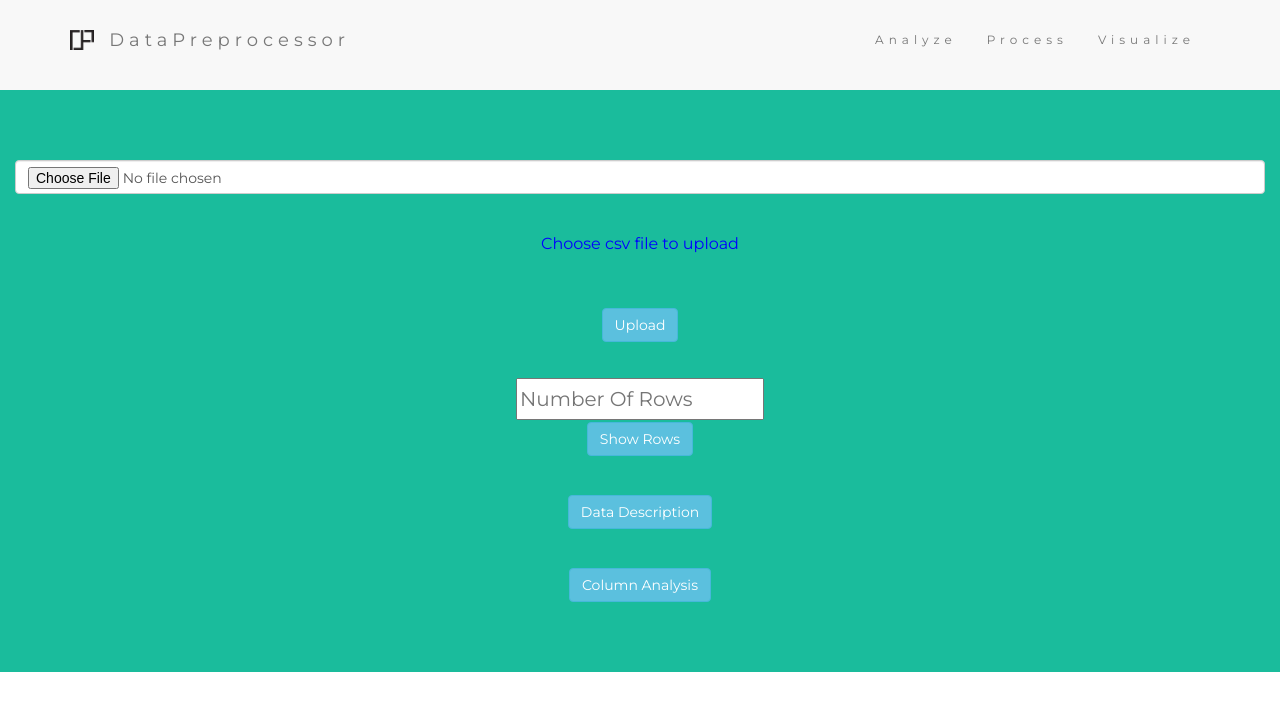
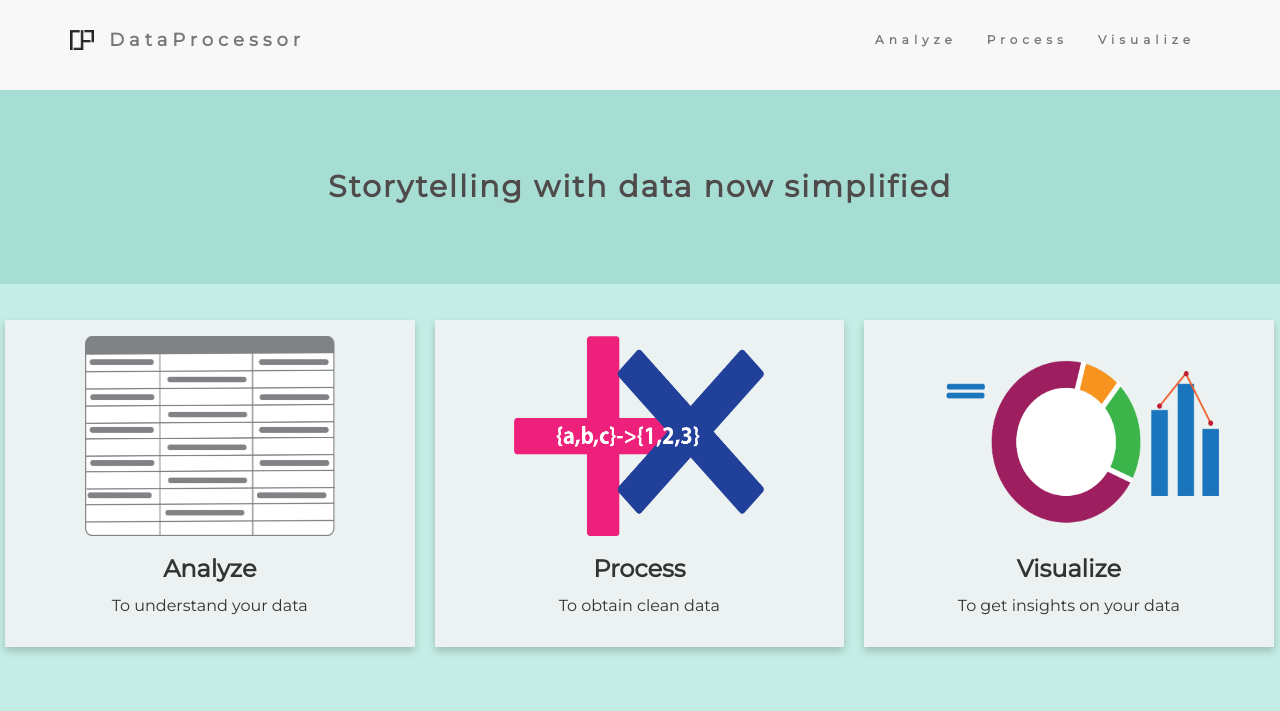
Before and after one commit to spoorthiuk/DataProcessor-Flask-, a Flask app: page / in a window 1280 px wide. Shown: the top 711 px of the page. Run offline with Flask 3, Linux system fonts and the light colour scheme; some libraries are stand-ins or nearby versions.

Commit message:
Style: Home Page

```diff
--- a/app.py
+++ b/app.py
@@ -5,18 +5,23 @@ import libraries as lib
 import requests
 
 app = Flask(__name__)
+DATA_FILENAME = ""
 
 app.secret_key = 'This is your secret key to utilize session in Flask'
 
-@app.route('/',methods=['GET','POST'])
+@app.route('/')
+def homePage():
+    return render_template("home_page.html")
+
+@app.route('/upload_and_analyze',methods=['GET','POST'])
 def uploadFile():
     if request.method == 'POST':
         f = request.files.get('file')
-        data_filename = secure_filename(f.filename)
-        f.save(data_filename)
-        session['uploaded_data_file_path'] = data_filename
-        return render_template("home_page_after.html")
-    return render_template("home_page_before.html")
+        DATA_FILENAME = secure_filename(f.filename)
+        f.save(DATA_FILENAME)
+        session['uploaded_data_file_path'] = DATA_FILENAME
+        return render_template("upload_and_analyze_after.html")
+    return render_template("upload_and_analyze_before.html")
 
 @app.route('/show_data')
 def showData():
@@ -84,15 +89,6 @@ def showColumnAnalysis():
                 html_output += '<tr><td style="color: green">{}</td></tr>'.format(value2)
     html_output += '</table>'
 
-
-    url = 'http://127.0.0.1:5000/assets/dataProcessor.png'
-    response = requests.head(url)
-
-    if response.status_code == 200:
-        print("File exists!")
-    else:
-        print("File does not exist.")
-
     return render_template('show_column_analysis.html',
                            data_var=html_output)
 
--- a/static/home.css
+++ b/static/home.css
@@ -1,7 +1,7 @@
 body {
     font: 20px Montserrat, sans-serif;
     line-height: 1.8;
-    color: #f5f6f7;
+    background-color: #b9eae1d5;
   }
   .bodyTable {
     font: 12px Montserrat, sans-serif;
@@ -25,20 +25,16 @@ body {
   p {font-size: 16px;}
   .margin {margin-bottom: 45px;}
   .bg-1 {
-    background-color: #1abc9c; /* Green */
-    color: #ffffff;
+    background-color: #a2dbd1d5; /* Green */
+    color: #504b4b;
+    font-size: 30px;
+    font-weight: bold;
+    letter-spacing: 2px;
   }
-  .bg-2 {
-    background-color: #474e5d; /* Dark Blue */
-    color: #ffffff;
-  }
-  .bg-3 {
-    background-color: #ffffff; /* White */
-    color: #555555;
-  }
-  .bg-4 {
-    background-color: #2f2f2f; /* Black Gray */
-    color: #fff;
+  .bg2 {
+    display: flex;
+    justify-content: space-between;
+    border: 1px solid #000;
   }
   .container-fluid {
     padding-top: 70px;
@@ -53,7 +49,67 @@ body {
     margin-bottom: 0;
     font-size: 12px;
     letter-spacing: 5px;
+    font-weight: bold;
   }
   .navbar-nav  li a:hover {
     color: #1abc9c !important;
+    text-decoration: none;
+    border-bottom: 3px solid
   }
+
+  .column {
+  float: left;
+  width: 33.3%;
+  padding: 0 10px;
+}
+
+/* Remove extra left and right margins, due to padding */
+.row {margin: 0 -5px;}
+
+/* Responsive columns */
+@media screen and (max-width: 600px) {
+  .column {
+    width: 100%;
+    display: block;
+    margin-bottom: 20px;
+  }
+}
+
+/* Style the counter cards */
+.card1 {
+  box-shadow: 0 4px 8px 0 rgba(0, 0, 0, 0.2);
+  padding: 16px;
+  text-align: center;
+  background-color: #edf3f2f8;
+  cursor: pointer;
+}
+
+.card1 img{
+    width: 250px;
+    height: 200px;
+}
+
+.card2 {
+    box-shadow: 0 4px 8px 0 rgba(0, 0, 0, 0.2);
+    padding: 16px;
+    text-align: center;
+    background-color: #edf3f2f8;
+    cursor: pointer;
+  }
+.card2 img{
+    width: 250px;
+    height: 200px;
+}
+
+
+  .card3 {
+    box-shadow: 0 4px 8px 0 rgba(0, 0, 0, 0.2);
+    padding: 16px;
+    text-align: center;
+    background-color: #edf3f2f8;
+    cursor: pointer;
+  }
+  .card3 img{
+    width: 300px;
+    height: 200px;
+    }
--- /dev/null
+++ b/templates/home_page.html
@@ -0,0 +1,70 @@
+<!DOCTYPE html>
+<html lang="en">
+<head>
+  <!-- Theme Made By www.w3schools.com - No Copyright -->
+  <title>DataProcessor</title>
+  <meta charset="utf-8">
+  <meta name="viewport" content="width=device-width, initial-scale=1">
+  <link rel="stylesheet" href="https://maxcdn.bootstrapcdn.com/bootstrap/3.4.1/css/bootstrap.min.css">
+  <link href="https://fonts.googleapis.com/css?family=Montserrat" rel="stylesheet">
+  <script src="https://ajax.googleapis.com/ajax/libs/jquery/3.6.4/jquery.min.js"></script>
+  <script src="https://maxcdn.bootstrapcdn.com/bootstrap/3.4.1/js/bootstrap.min.js"></script>
+  <link rel = "stylesheet" href="../static/home.css" >
+</head>
+
+<body>
+    <!-- Navbar -->
+    <nav class="navbar navbar-default" >
+    <div class="container">
+        <div class="navbar-header" >
+        <button type="button" class="navbar-toggle" data-toggle="collapse" data-target="#myNavbar">
+            <span class="icon-bar"></span>
+            <span class="icon-bar"></span>
+            <span class="icon-bar"></span>
+        </button>
+        <img class="navbar-brand" src = "../static/dataProcessor.png">
+        <p class="navbar-brand">DataProcessor</p>
+        </div>
+        <div class="collapse navbar-collapse" id="myNavbar" >
+        <ul class="nav navbar-nav navbar-right">
+            <li><a href="/upload_and_analyze">Analyze</a></li>
+            <li><a href="#">Process</a></li>
+            <li><a href="#">Visualize</a></li>
+        </ul>
+        </div>
+    </div>
+    </nav>
+
+    <!-- First Container -->
+    <div class="container-fluid bg-1 text-center">
+        Storytelling with data now simplified
+    </div>
+    <br>
+    <!--Second Container -->
+    <div class="row">
+        <div class="column">
+            <div class="card1" onclick="window.open('/upload_and_analyze');">
+            <img src="../static/analyzeHomePage.png">
+            <h3><strong>Analyze</strong></h3>
+            <p>To understand your data</p>
+            </div>
+        </div>
+
+        <div class="column">
+            <div class="card2">
+            <img src="../static/processHomePage.png">
+            <h3><strong>Process</strong></h3>
+            <p>To obtain clean data</p>
+            </div>
+        </div>
+
+        <div class="column">
+            <div class="card3">
+            <img src="../static/visualizeHomePage.png">
+            <h3><strong>Visualize</strong></h3>
+            <p>To get insights on your data</p>
+            </div>
+        </div>
+    </div>
+
+</body>
--- a/templates/show_csv_data.html
+++ b/templates/show_csv_data.html
@@ -3,7 +3,7 @@
 <html lang="en">
 <head>
   <!-- Theme Made By www.w3schools.com - No Copyright -->
-  <title>DataPreprocessor</title>
+  <title>DataProcessor</title>
   <meta charset="utf-8">
   <meta name="viewport" content="width=device-width, initial-scale=1">
   <link rel="stylesheet" href="https://maxcdn.bootstrapcdn.com/bootstrap/3.4.1/css/bootstrap.min.css">
@@ -24,7 +24,7 @@
         <span class="icon-bar"></span>
       </button>
       <img class="navbar-brand" src = "../static/dataProcessor.png" >
-      <p class="navbar-brand">DataPreprocessor</p>
+      <p class="navbar-brand">DataProcessor</p>
     </div>
     <div class="collapse navbar-collapse" id="myNavbar">
       <ul class="nav navbar-nav navbar-right">
--- a/templates/show_csv_head.html
+++ b/templates/show_csv_head.html
@@ -3,7 +3,7 @@
 <html lang="en">
 <head>
   <!-- Theme Made By www.w3schools.com - No Copyright -->
-  <title>DataPreprocessor</title>
+  <title>DataProcessor</title>
   <meta charset="utf-8">
   <meta name="viewport" content="width=device-width, initial-scale=1">
   <link rel="stylesheet" href="https://maxcdn.bootstrapcdn.com/bootstrap/3.4.1/css/bootstrap.min.css">
@@ -24,7 +24,7 @@
         <span class="icon-bar"></span>
       </button>
       <img class="navbar-brand" src = "../static/dataProcessor.png" >
-      <p class="navbar-brand">DataPreprocessor</p>
+      <p class="navbar-brand">DataProcessor</p>
     </div>
     <div class="collapse navbar-collapse" id="myNavbar">
       <ul class="nav navbar-nav navbar-right">
--- a/templates/show_data_description.html
+++ b/templates/show_data_description.html
@@ -3,7 +3,7 @@
 <html lang="en">
 <head>
   <!-- Theme Made By www.w3schools.com - No Copyright -->
-  <title>DataPreprocessor</title>
+  <title>DataProcessor</title>
   <meta charset="utf-8">
   <meta name="viewport" content="width=device-width, initial-scale=1">
   <link rel="stylesheet" href="https://maxcdn.bootstrapcdn.com/bootstrap/3.4.1/css/bootstrap.min.css">
--- a/templates/home_page_before.html
+++ b/templates/upload_and_analyze_after.html
@@ -2,7 +2,7 @@
 <html lang="en">
 <head>
   <!-- Theme Made By www.w3schools.com - No Copyright -->
-  <title>DataPreprocessor</title>
+  <title>DataProcessor</title>
   <meta charset="utf-8">
   <meta name="viewport" content="width=device-width, initial-scale=1">
   <link rel="stylesheet" href="https://maxcdn.bootstrapcdn.com/bootstrap/3.4.1/css/bootstrap.min.css">
@@ -23,7 +23,7 @@
         <span class="icon-bar"></span>
       </button>
       <img class="navbar-brand" src = "../static/dataProcessor.png" >
-      <p class="navbar-brand">DataPreprocessor</p>
+      <p class="navbar-brand">DataProcessor</p>
     </div>
     <div class="collapse navbar-collapse" id="myNavbar">
       <ul class="nav navbar-nav navbar-right">
@@ -40,7 +40,7 @@
         <form method = "POST" enctype="multipart/form-data" action = "/">
             <input class="form-control" type="file" name="file" accept=".csv">
             <br>
-            <p style="color:blue;">Choose csv file to upload</p>
+            <p style="color:green;">File Uploaded</p>
             <br>
             <input class = "btn btn-info" type = "submit" value="Upload">
         </form>
```
Also changed, not shown: templates/show_column_analysis.html (+4 -3 lines), templates/upload_and_analyze_before.html (renamed from templates/home_page_after.html, +7 -7 lines), static/analyzeHomePage.png (added), static/processHomePage.png (added), static/visualizeHomePage.png (added).
